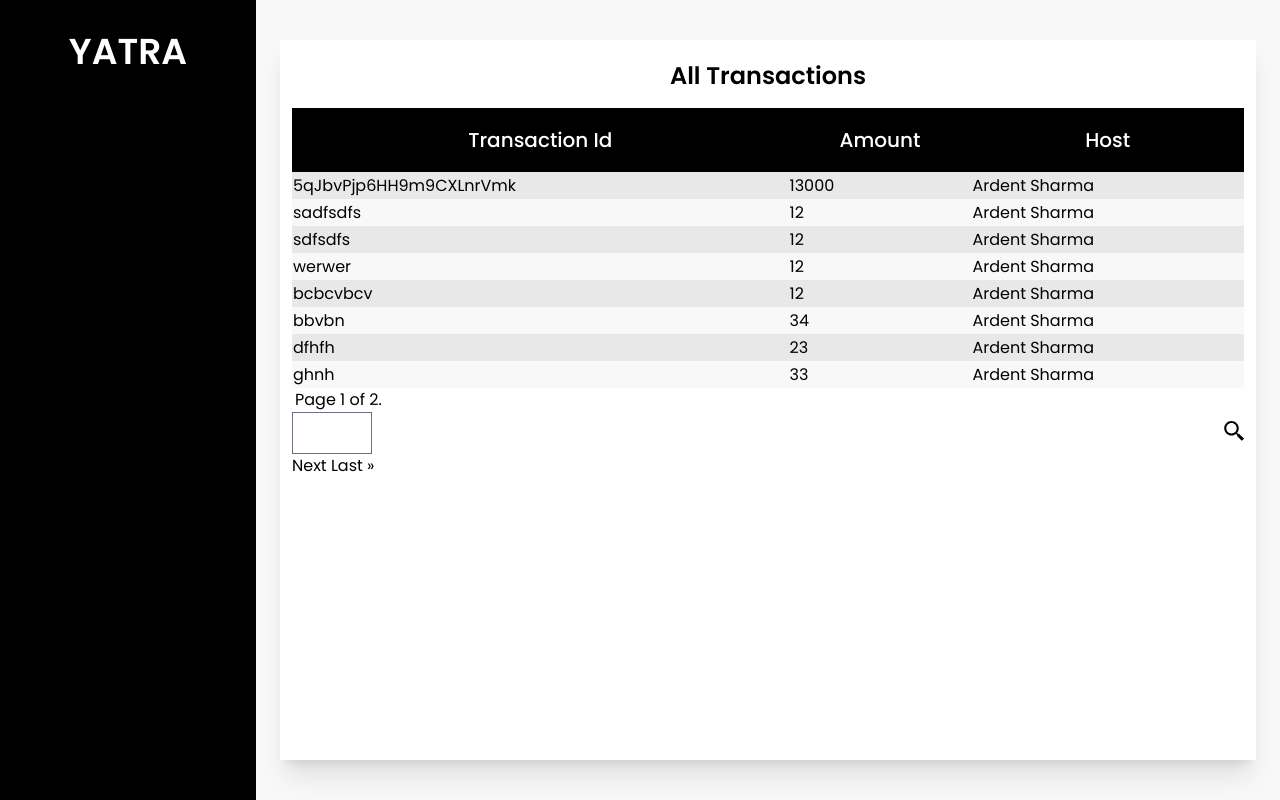
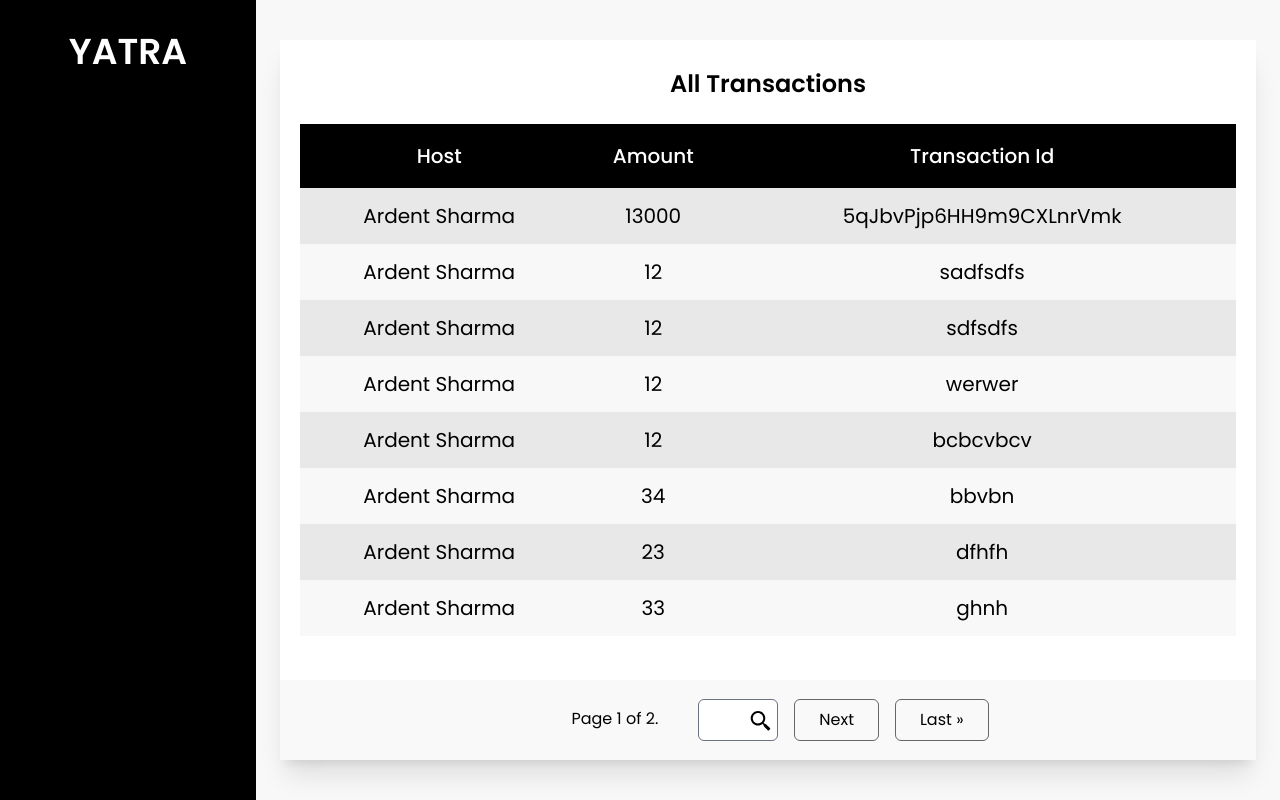
Before and after one commit to sakss-g/yatra, a Django app: page /view_transactions/ in a window 1280 px wide. Run offline with Django 4.2, Linux system fonts and the light colour scheme; data comes from the database, SQL or seed files in the repository; both versions use the stored data as it was after the commit; some libraries are stand-ins or nearby versions.

Commit message:
frontend for view transactions and view reports

```diff
--- a/base/templates/admin/all_transactions.html
+++ b/base/templates/admin/all_transactions.html
@@ -5,53 +5,63 @@
 
 {% block content %}
     <div class="h-screen w-full px-6 py-10 bg-theme">
-    <div class="bg-white h-full flex flex-col shadow-xl">
-        <div class="p-3">
-            <p class="text-center text-2xl font-semibold pt-2 pb-4">All Transactions</p>
+        <div class="bg-white h-full flex flex-col shadow-xl relative">
+            <div class="p-5">
+                <p class="text-center text-2xl font-semibold pt-2 pb-6">All Transactions</p>
                 {% if data is not None %}
                     <table class="w-full">
                         <thead class="h-16 text-center">
                             <tr class="bg-black text-white text-xl">
+                                <th class="font-medium">Host</th>
+                                <th class="font-medium">Amount</th>
                                 <th class="font-medium">Transaction Id</th>
-                    <th class="font-medium">Amount</th>
-                    <th class="font-medium">Host</th>
                             </tr>
                         </thead>
-        <tbody>
+                        <tbody class="text-center">
                         {% for transaction in data.object_list %}
-            <tr>
+                            <tr class="text-xl h-14">
+                                <td>{{ transaction.host }}</td>
+                                <td>{{ transaction.amount }}</td>
                                 <td>{{ transaction.t_id }}</td>
-                <td>{{ transaction.amount }}</td>
-                <td>{{ transaction.host }}</td>
                             </tr>
                         {% endfor %}
                         </tbody>
                     </table>
-        <div class="pagination justify-content-center align-items-center">
+                {% endif %}
+            </div>
+
+            <div class="flex flex-col h-20 w-full bg-pagination-gray bg-opacity-70 bottom-0 justify-center absolute">
+                <div class="w-full flex flex-row justify-center">
                     {% if data.has_previous %}
+                        <button class="table-pagination">
                             <a class="page-link" href="?page=1">&laquo; first</a>
+                        </button>
+                        <button class="table-pagination">
                             <a class="page-link" href="?page={{ page_obj.previous_page_number }}">Previous</a>
+                        </button>
                     {% endif %}
 
-
-                <span style="margin: 0px 3px;">
+                    <div class="m-2 py-2 px-6">
                         Page {{ data.number }} of {{ data.paginator.num_pages }}.
-                </span>
-
+                    </div>
 
                     {% if data.paginator.num_pages > 1  %}
                     <div class="flex flex-row items-center relative">
-                    <input type="text" style="width:80px;" class="rounded-pill" onchange=window.location="?page="+this.value >
-                    <img src="{% static 'images/search.svg' %}" style="height:25px;" role="button" class="absolute right-0" onchange=window.location="?page="+this.value>
+                        <input type="text" style="width:80px;" class="rounded-md m-2 py-2" onchange=window.location="?page="+this.value >
+                        <img src="{% static 'images/search.svg' %}" style="height:25px;" role="button" class="mt-1.5 mr-3 absolute right-0 w-8 h-8 cursor-pointer" onchange=window.location="?page="+this.value>
                     </div>
                     {% endif %}
                     {% if data.has_next %}
+                        <button class="table-pagination">
                             <a class="page-link" href="?page={{ data.next_page_number }}">Next</a>
+                        </button>
+                        <button class="table-pagination">
                             <a class="page-link" href="?page={{ data.paginator.num_pages }}">Last &raquo;</a>
+                        </button>
                     {% endif %}
                 </div>
             </div>
+
         </div>
     </div>
-    {% endif %}
 {% endblock %}
--- a/base/templates/host/enduser_profile.html
+++ b/base/templates/host/enduser_profile.html
@@ -32,6 +32,11 @@
                 </div>
 
             </div>
+            <div class="flex w-fll justify-end mt-20 mx-4">
+                <form action="{% url 'report_user' to=enduser.user_id %}" method="get" style="margin-bottom: 0px;">
+                    <button type="submit" class="bg-danger px-4 py-1.5 mr-4 mb-0 text-white rounded-lg">Report</button>
+                </form>
+            </div>
         </div>
 
         <div class="bg-white h-full flex flex-col w-2/3 justify-between rounded-xl shadow-xl">
--- a/base/views.py
+++ b/base/views.py
@@ -603,7 +603,6 @@ def view_reports(request):
     context = {
         'reports':reports,
         'form':form
-
     }
 
     return render(request, 'admin/view_reports.html', context)
--- a/theme/static/css/dist/styles.css
+++ b/theme/static/css/dist/styles.css
@@ -761,6 +761,10 @@ select{
 
 .m-auto{
   margin: auto;
+}
+
+.m-2{
+  margin: 0.5rem;
 }
 
 .mx-auto{
@@ -833,6 +837,18 @@ select{
   margin-bottom: 1.25rem;
 }
 
+.mt-1\.5{
+  margin-top: 0.375rem;
+}
+
+.mr-3{
+  margin-right: 0.75rem;
+}
+
+.mt-1{
+  margin-top: 0.25rem;
+}
+
 .mb-4{
   margin-bottom: 1rem;
 }
@@ -969,18 +985,18 @@ select{
   height: 3.5rem;
 }
 
+.h-20{
+  height: 5rem;
+}
+
+.h-8{
+  height: 2rem;
+}
+
 .h-auto{
   height: auto;
 }
 
-.h-20{
-  height: 5rem;
-}
-
-.h-8{
-  height: 2rem;
-}
-
 .h-24{
   height: 6rem;
 }
@@ -1061,16 +1077,20 @@ select{
   width: 25%;
 }
 
+.w-8{
+  width: 2rem;
+}
+
 .w-3\/5{
   width: 60%;
 }
 
-.w-44{
-  width: 11rem;
-}
-
 .w-28{
   width: 7rem;
+}
+
+.w-24{
+  width: 6rem;
 }
 
 .w-1\/5{
@@ -1304,6 +1324,11 @@ select{
   background-color: rgb(0 0 0 / var(--tw-bg-opacity));
 }
 
+.bg-pagination-gray{
+  --tw-bg-opacity: 1;
+  background-color: rgb(247 247 247 / var(--tw-bg-opacity));
+}
+
 .bg-custom-green{
   --tw-bg-opacity: 1;
   background-color: rgb(89 169 69 / var(--tw-bg-opacity));
@@ -1324,6 +1349,10 @@ select{
   background-color: rgb(246 173 87 / var(--tw-bg-opacity));
 }
 
+.bg-opacity-70{
+  --tw-bg-opacity: 0.7;
+}
+
 .bg-clip-padding{
   background-clip: padding-box;
 }
@@ -1502,12 +1539,12 @@ select{
   padding-bottom: 1rem;
 }
 
+.pb-6{
+  padding-bottom: 1.5rem;
+}
+
 .pb-10{
   padding-bottom: 2.5rem;
-}
-
-.pb-6{
-  padding-bottom: 1.5rem;
 }
 
 .pb-8{
@@ -1837,6 +1874,24 @@ tbody tr:nth-child(odd){
   color: rgb(103 103 103 / var(--tw-text-opacity));
 }
 
+.table-pagination{
+  margin: 0.5rem;
+  border-radius: 0.375rem;
+  border-width: 1px;
+  --tw-border-opacity: 1;
+  border-color: rgb(103 103 103 / var(--tw-border-opacity));
+  padding-top: 0.5rem;
+  padding-bottom: 0.5rem;
+  padding-left: 1.5rem;
+  padding-right: 1.5rem;
+}
+
+.pagination-link{
+  --tw-text-opacity: 1;
+  color: rgb(103 103 103 / var(--tw-text-opacity));
+  text-decoration-line: none;
+}
+
 .hover\:cursor-pointer:hover{
   cursor: pointer;
 }
--- a/theme/static_src/tailwind.config.js
+++ b/theme/static_src/tailwind.config.js
@@ -53,6 +53,7 @@ module.exports = {
                 "danger": "#E24646",
                 "custom-green": "#59A945",
                 "custom-orange": "#F6AD57",
+                "pagination-gray": "#F7F7F7",
 
             },
             fontFamily:{
```
Also changed, not shown: other parts of theme/static/css/dist/styles.css (+26 -18 lines), base/templates/admin/view_reports.html (+36 -21 lines), theme/static_src/src/styles.css (+8 -0 lines), db.sqlite3. Lines whose indentation alone changed are shown as unchanged.
